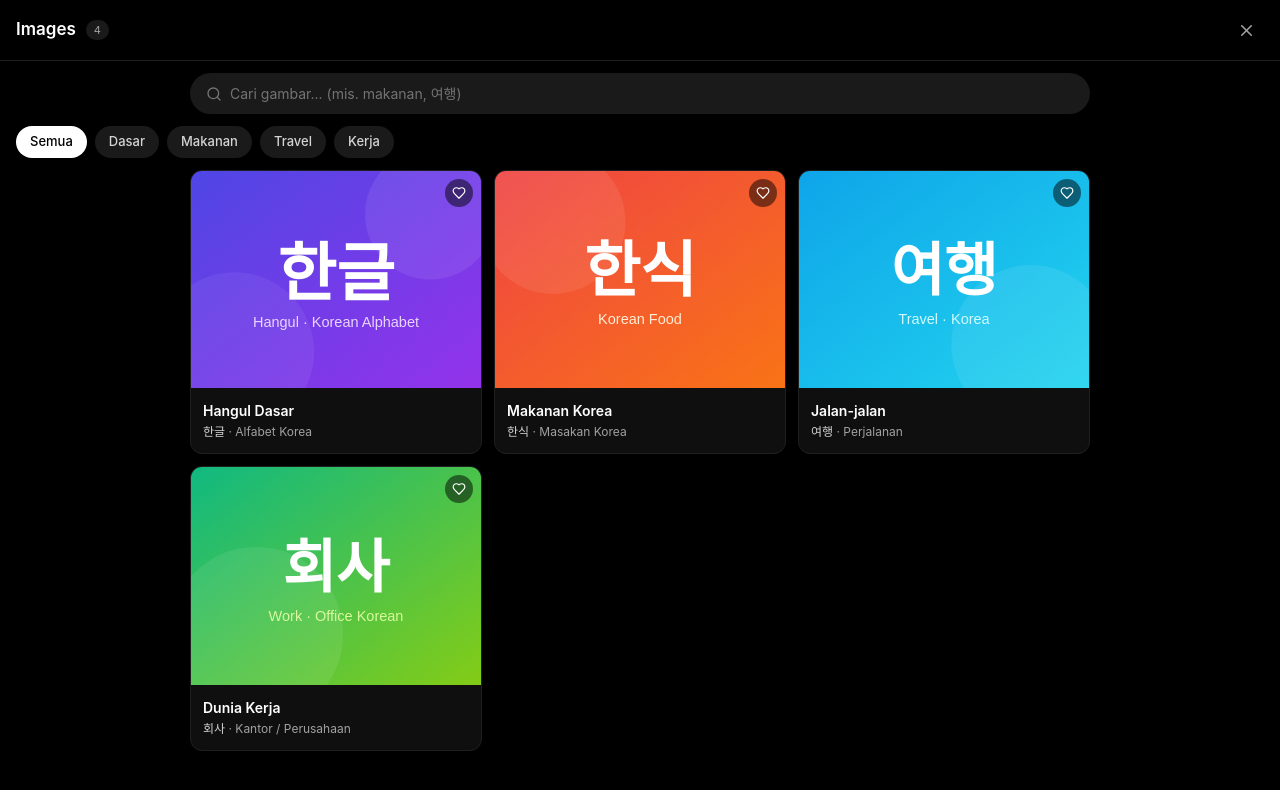
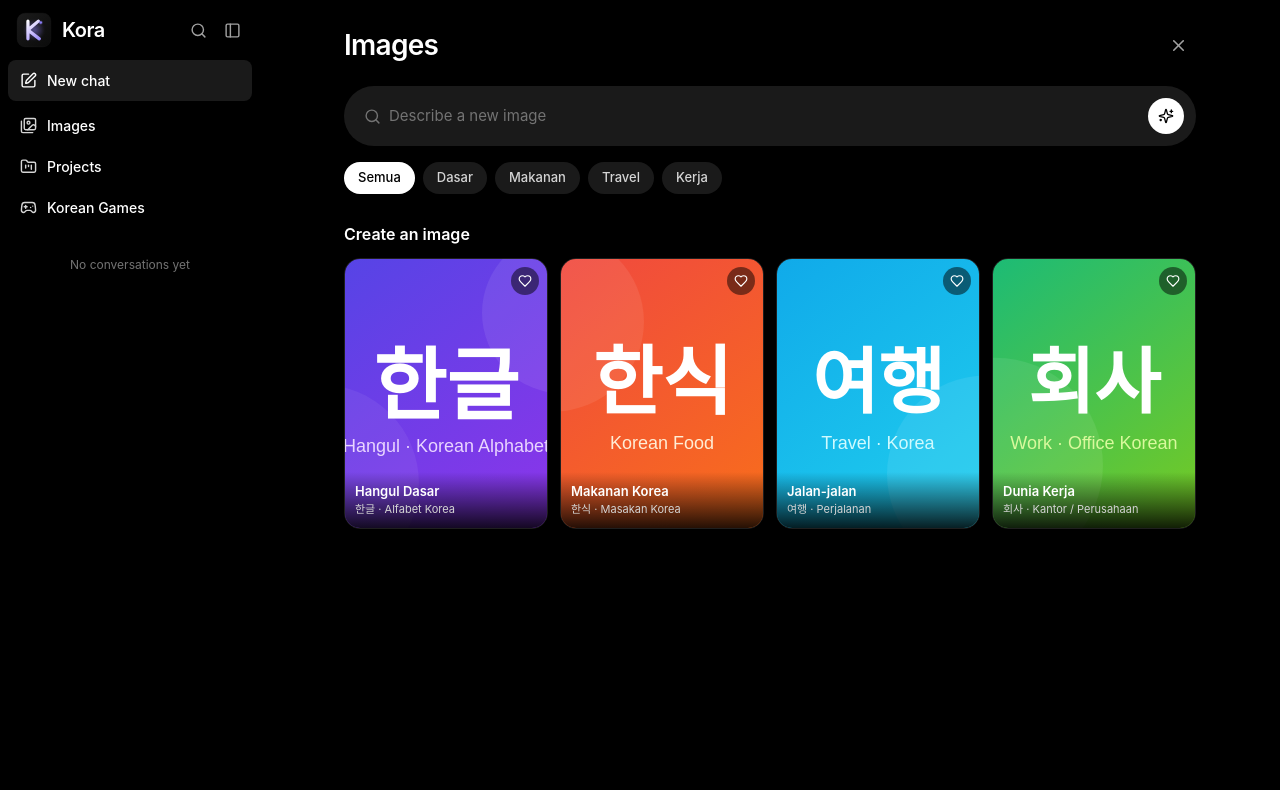
Before and after one commit to dutaalamin/kora, a React (Vite) app: page / in a window 1280 px wide. Both pictures are taken after a click on the button "Images". Shown: the top 790 px of the page. Built offline with nearby package versions, Linux system fonts and the light colour scheme.

Commit message:
Images tampil dalam panel dengan sidebar tetap (gaya ChatGPT), hapus menu Scheduled/Library/Plugins/More

```diff
--- a/src/App.tsx
+++ b/src/App.tsx
@@ -2,7 +2,7 @@ import { useEffect, useRef, useState } from "react";
 import {
   Send, Loader2, Copy, Check, RotateCw,
   PanelLeft, Trash2, SquarePen,
-  Search, Images, Library, Clock, Puzzle, FolderKanban, MoreHorizontal, Gamepad2, X,
+  Search, Images, FolderKanban, Gamepad2, X,
 } from "lucide-react";
 import {
   kirimChat, idBaru, judulDari, muatSemua, simpanSemua,
@@ -20,13 +20,14 @@ export default function App() {
   const [loading, setLoading] = useState(false);
   const [error, setError] = useState("");
   const [copied, setCopied] = useState<number | null>(null);
-  const [sidebar, setSidebar] = useState(false);
+  const [sidebar, setSidebar] = useState(
+    typeof window !== "undefined" ? window.innerWidth >= 768 : true,
+  );
   const [isMobile, setIsMobile] = useState(false);
   const [quizTerbuka, setQuizTerbuka] = useState(false);
   const [cari, setCari] = useState("");
   const [cariBuka, setCariBuka] = useState(false);
   const [galeriTerbuka, setGaleriTerbuka] = useState(false);
-  const [menuLain, setMenuLain] = useState(false);
   const bawah = useRef<HTMLDivElement>(null);
   const areaTeks = useRef<HTMLTextAreaElement>(null);
 
@@ -296,36 +297,6 @@ export default function App() {
             }}
             className="flex w-full items-center gap-2.5 rounded-lg px-3 py-2.5 text-[14px] font-medium text-white transition hover:bg-[#1a1a1a]"
           >
-            <Library size={17} className="text-neutral-300" />
-            Library
-          </button>
-
-          <button
-            onClick={() => {
-              if (window.innerWidth < 768) setSidebar(false);
-            }}
-            className="flex w-full items-center gap-2.5 rounded-lg px-3 py-2.5 text-[14px] font-medium text-white transition hover:bg-[#1a1a1a]"
-          >
-            <Clock size={17} className="text-neutral-300" />
-            Scheduled
-          </button>
-
-          <button
-            onClick={() => {
-              if (window.innerWidth < 768) setSidebar(false);
-            }}
-            className="flex w-full items-center gap-2.5 rounded-lg px-3 py-2.5 text-[14px] font-medium text-white transition hover:bg-[#1a1a1a]"
-          >
-            <Puzzle size={17} className="text-neutral-300" />
-            Plugins
-          </button>
-
-          <button
-            onClick={() => {
-              if (window.innerWidth < 768) setSidebar(false);
-            }}
-            className="flex w-full items-center gap-2.5 rounded-lg px-3 py-2.5 text-[14px] font-medium text-white transition hover:bg-[#1a1a1a]"
-          >
             <FolderKanban size={17} className="text-neutral-300" />
             Projects
           </button>
@@ -340,39 +311,6 @@ export default function App() {
             <Gamepad2 size={17} className="text-neutral-300" />
             Korean Games
           </button>
-
-          <button
-            onClick={() => setMenuLain((v) => !v)}
-            className="flex w-full items-center gap-2.5 rounded-lg px-3 py-2.5 text-[14px] font-medium text-white transition hover:bg-[#1a1a1a]"
-          >
-            <MoreHorizontal size={17} className="text-neutral-300" />
-            More
-          </button>
-
-          {menuLain && (
-            <div className="ml-3 border-l border-[#1f1f1f] pl-2">
-              <button
-                onClick={() => {
-                  setQuizTerbuka(true);
-                  if (window.innerWidth < 768) setSidebar(false);
-                }}
-                className="flex w-full items-center gap-2.5 rounded-lg px-3 py-2 text-[13.5px] text-neutral-300 transition hover:bg-[#1a1a1a] hover:text-white"
-              >
-                <Gamepad2 size={15} />
-                Korean Quiz
-              </button>
-              <button
-                onClick={() => {
-                  setGaleriTerbuka(true);
-                  if (window.innerWidth < 768) setSidebar(false);
-                }}
-                className="flex w-full items-center gap-2.5 rounded-lg px-3 py-2 text-[13.5px] text-neutral-300 transition hover:bg-[#1a1a1a] hover:text-white"
-              >
-                <Images size={15} />
-                Gallery
-              </button>
-            </div>
-          )}
         </div>
 
         {/* History */}
@@ -428,9 +366,6 @@ export default function App() {
       {/* Halaman Quiz */}
       {quizTerbuka && <Quiz onTutup={() => setQuizTerbuka(false)} />}
 
-      {/* Halaman Gallery / Images */}
-      {galeriTerbuka && <Gallery onTutup={() => setGaleriTerbuka(false)} />}
-
       {/* Area utama */}
       <div className="flex min-w-0 flex-1 flex-col bg-black">
         {/* Open-sidebar button (shown when sidebar is closed) */}
@@ -444,7 +379,12 @@ export default function App() {
           </button>
         )}
 
-        {/* Conversation */}
+        {/* Conversation / Images */}
+        {galeriTerbuka ? (
+          <main className="flex-1 overflow-hidden">
+            <Gallery onTutup={() => setGaleriTerbuka(false)} />
+          </main>
+        ) : (
         <main className="flex-1 overflow-y-auto">
           <div className="mx-auto flex min-h-full max-w-[760px] flex-col px-4 pb-6 pt-16 md:pt-6">
             {pesan.length === 0 ? (
@@ -529,6 +469,7 @@ export default function App() {
             )}
           </div>
         </main>
+        )}
       </div>
 
     </div>
--- a/src/components/Gallery.tsx
+++ b/src/components/Gallery.tsx
@@ -1,5 +1,5 @@
 import { useState } from "react";
-import { X, Search, Heart } from "lucide-react";
+import { X, Search, Heart, Sparkles } from "lucide-react";
 
 interface Kartu {
   gambar: string;
@@ -35,15 +35,11 @@ export default function Gallery({ onTutup }: { onTutup: () => void }) {
   });
 
   return (
-    <div className="fixed inset-0 z-50 flex flex-col bg-black text-white">
-      {/* Header */}
-      <div className="flex items-center justify-between border-b border-[#1f1f1f] px-4 py-3">
-        <div className="flex items-center gap-2.5">
-          <span className="text-[17px] font-semibold">Images</span>
-          <span className="rounded-full bg-[#1a1a1a] px-2 py-0.5 text-[11px] text-neutral-400">
-            {tampil.length}
-          </span>
-        </div>
+    <div className="flex h-full flex-col overflow-y-auto bg-black text-white">
+      <div className="mx-auto w-full max-w-[900px] px-6 pb-10 pt-6">
+        {/* Judul + tutup */}
+        <div className="flex items-center justify-between">
+          <h1 className="text-[28px] font-semibold tracking-tight">Images</h1>
           <button
             onClick={onTutup}
             className="flex h-9 w-9 items-center justify-center rounded-lg text-neutral-400 transition hover:bg-[#1a1a1a] hover:text-white"
@@ -53,21 +49,25 @@ export default function Gallery({ onTutup }: { onTutup: () => void }) {
           </button>
         </div>
 
-      {/* Search */}
-      <div className="px-4 pt-3">
-        <div className="mx-auto flex max-w-[900px] items-center gap-2 rounded-full bg-[#1a1a1a] px-4 py-2.5">
-          <Search size={16} className="shrink-0 text-neutral-500" />
+        {/* Bar "describe" gaya ChatGPT */}
+        <div className="mt-5 flex items-center gap-2 rounded-full bg-[#1a1a1a] py-3 pl-5 pr-3">
+          <Search size={17} className="shrink-0 text-neutral-500" />
           <input
             value={cari}
             onChange={(e) => setCari(e.target.value)}
-            placeholder="Cari gambar... (mis. makanan, 여행)"
-            className="w-full bg-transparent text-[14px] text-white outline-none placeholder:text-neutral-500"
+            placeholder="Describe a new image"
+            className="w-full bg-transparent text-[15px] text-white outline-none placeholder:text-neutral-500"
           />
-        </div>
+          <button
+            className="flex h-9 w-9 shrink-0 items-center justify-center rounded-full bg-white text-black transition hover:bg-neutral-200"
+            aria-label="Generate"
+          >
+            <Sparkles size={16} />
+          </button>
         </div>
 
-      {/* Filter */}
-      <div className="flex gap-2 overflow-x-auto px-4 py-3">
+        {/* Filter kategori */}
+        <div className="mt-4 flex gap-2 overflow-x-auto">
           {KATEGORI.map((k) => (
             <button
               key={k}
@@ -83,18 +83,20 @@ export default function Gallery({ onTutup }: { onTutup: () => void }) {
           ))}
         </div>
 
+        {/* Judul seksi */}
+        <h2 className="mt-7 text-[16px] font-semibold">Create an image</h2>
+
         {/* Grid */}
-      <div className="flex-1 overflow-y-auto px-4 pb-8">
-        <div className="mx-auto grid max-w-[900px] grid-cols-2 gap-3 sm:grid-cols-3">
+        <div className="mt-3 grid grid-cols-2 gap-3 sm:grid-cols-4">
           {tampil.map((k) => (
             <div
               key={k.judul}
-              className="group relative overflow-hidden rounded-xl border border-[#1f1f1f] bg-[#0f0f0f]"
+              className="group relative overflow-hidden rounded-2xl border border-[#1f1f1f] bg-[#0f0f0f]"
             >
               <img
                 src={k.gambar}
                 alt={k.judul}
-                className="aspect-[4/3] w-full object-cover transition duration-300 group-hover:scale-105"
+                className="aspect-[3/4] w-full object-cover transition duration-300 group-hover:scale-105"
               />
               <button
                 onClick={() => setSuka((s) => ({ ...s, [k.judul]: !s[k.judul] }))}
@@ -106,10 +108,10 @@ export default function Gallery({ onTutup }: { onTutup: () => void }) {
                   className={suka[k.judul] ? "fill-red-500 text-red-500" : "text-white"}
                 />
               </button>
-              <div className="p-3">
-                <p className="text-[14px] font-semibold text-white">{k.judul}</p>
-                <p className="mt-0.5 text-[12px] text-neutral-400">
-                  <span className="kr text-neutral-300">{k.korea}</span> · {k.arti}
+              <div className="absolute inset-x-0 bottom-0 bg-gradient-to-t from-black/85 to-transparent p-2.5">
+                <p className="text-[13px] font-semibold text-white">{k.judul}</p>
+                <p className="text-[11px] text-neutral-300">
+                  <span className="kr">{k.korea}</span> · {k.arti}
                 </p>
               </div>
             </div>
```
Lines whose indentation alone changed are shown as unchanged.
